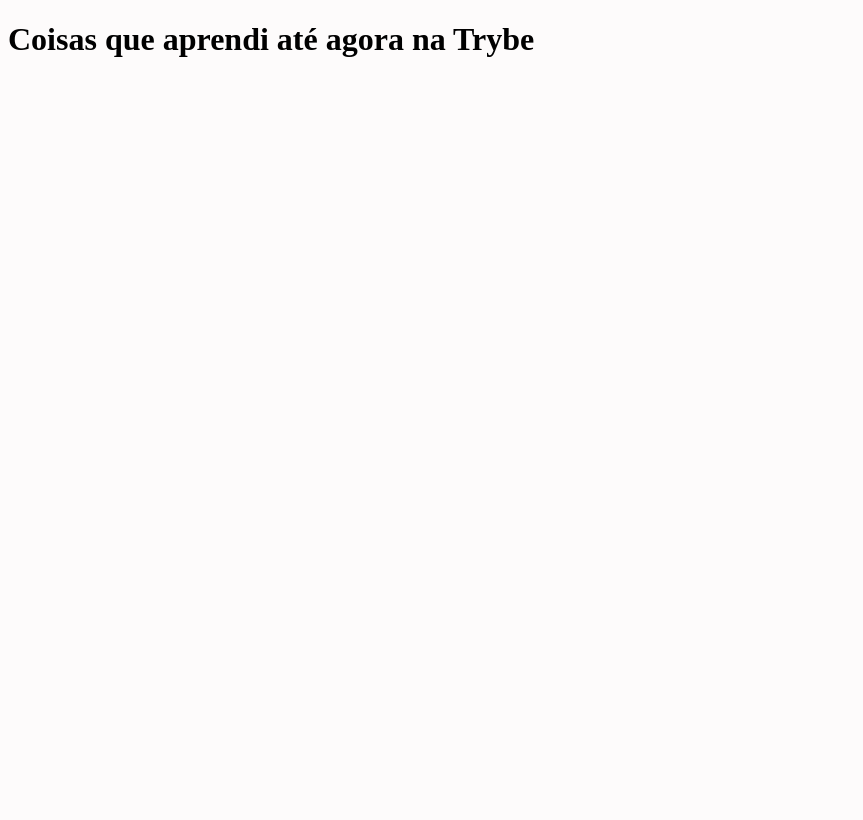
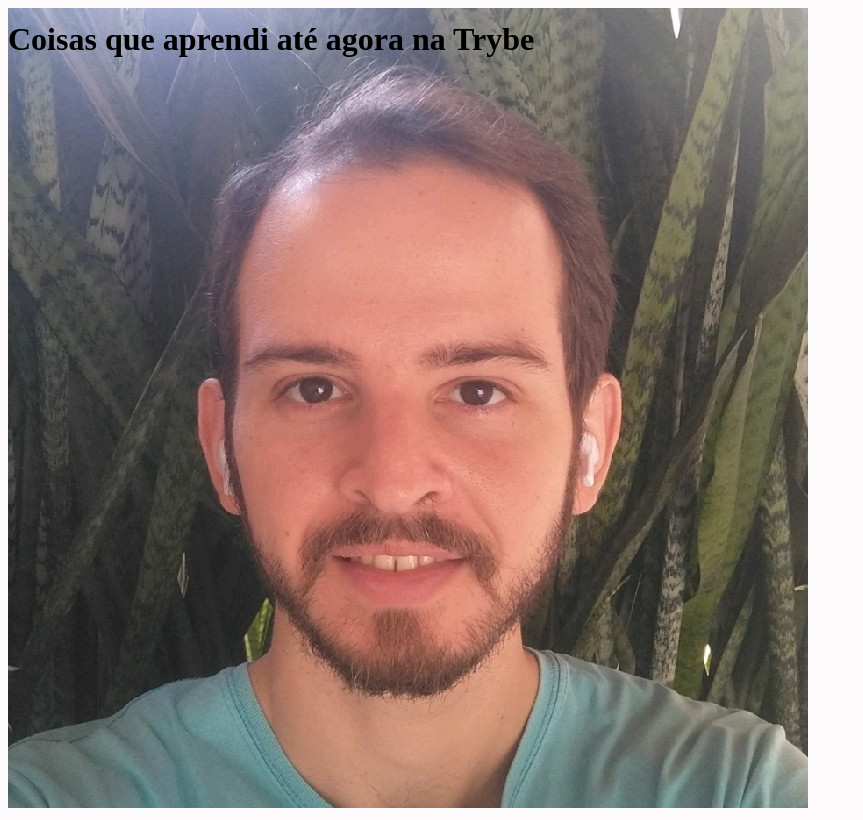
Before and after one commit to Danieldsvn/lessons-learned, a website: page index.html in a window 1280 px wide. Shown: the whole page, without its empty margins (0-863 px from the left). Drawn offline with Linux system fonts and the light colour scheme.

Commit message:
requisito 3 concluido

```diff
--- a/index.html
+++ b/index.html
@@ -12,6 +12,7 @@
         <h1 id="titulo">Coisas que aprendi até agora na Trybe</h1>
 
     </header>
+    <img id="minha_foto" src="./PerfilZoom.jpeg"></img>
 
 </body>
 </html>
```
Also changed, not shown: PerfilZoom.jpeg (added).
